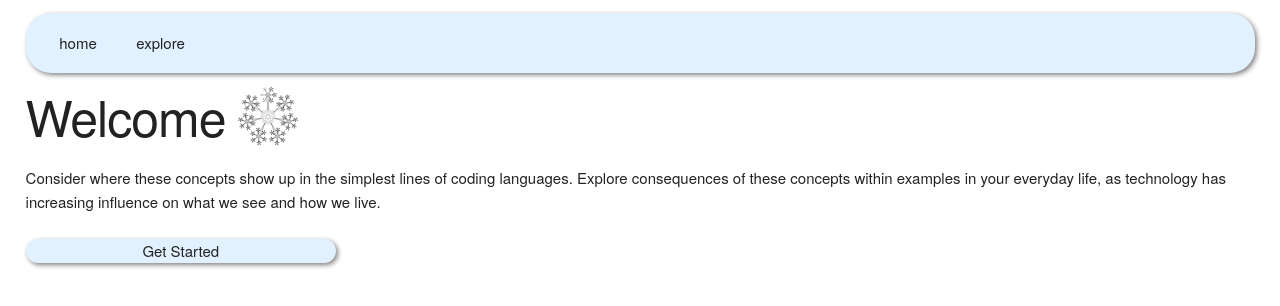
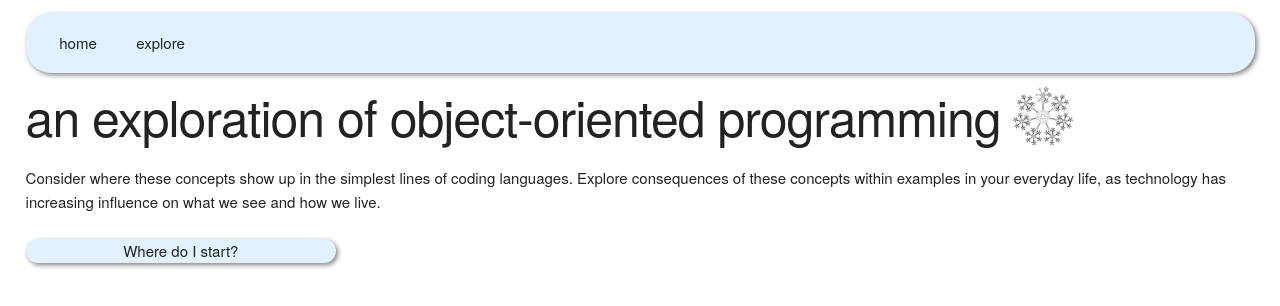
Before and after one commit to tkolkmeyer/OOP, a plain HTML site: page index.html in a window 1280 px wide. Drawn offline with Linux system fonts and the light colour scheme.

Commit message:
encapsulation gif

```diff
--- a/index.html
+++ b/index.html
@@ -24,14 +24,14 @@
 
 <body>
     <header class="header">
-        <h1>Welcome</h1>
+        <h1>an exploration of object-oriented programming</h1>
         <img onmouseover="spinLogo(this)" src="recursive_graph_c.svg" height="60" width="60" />
     </header>
     <main>
         <p>Consider where these concepts show up in the simplest lines of coding languages. Explore consequences of these concepts within examples in your everyday life, as technology has increasing influence on what we see and how we live.</p>
         <div class="cta">
             <a href="view.html">
-            Get Started
+            Where do I start?
             </a>
         </div>
     </main>
```
Also changed, not shown: view.html (+3 -3 lines).
